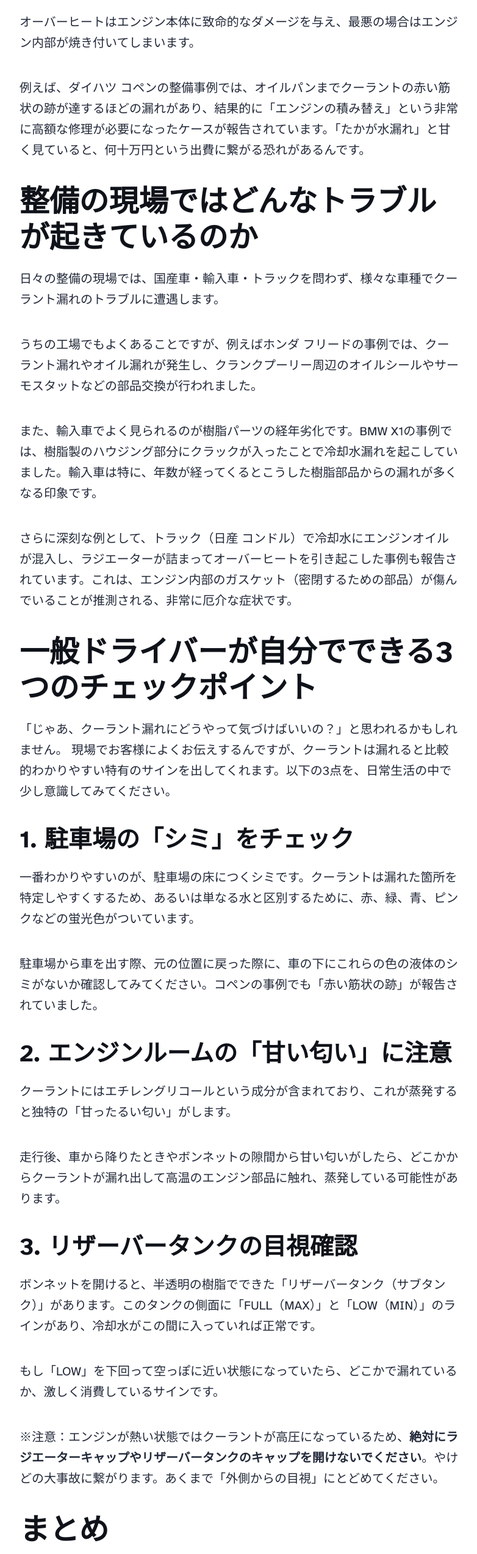
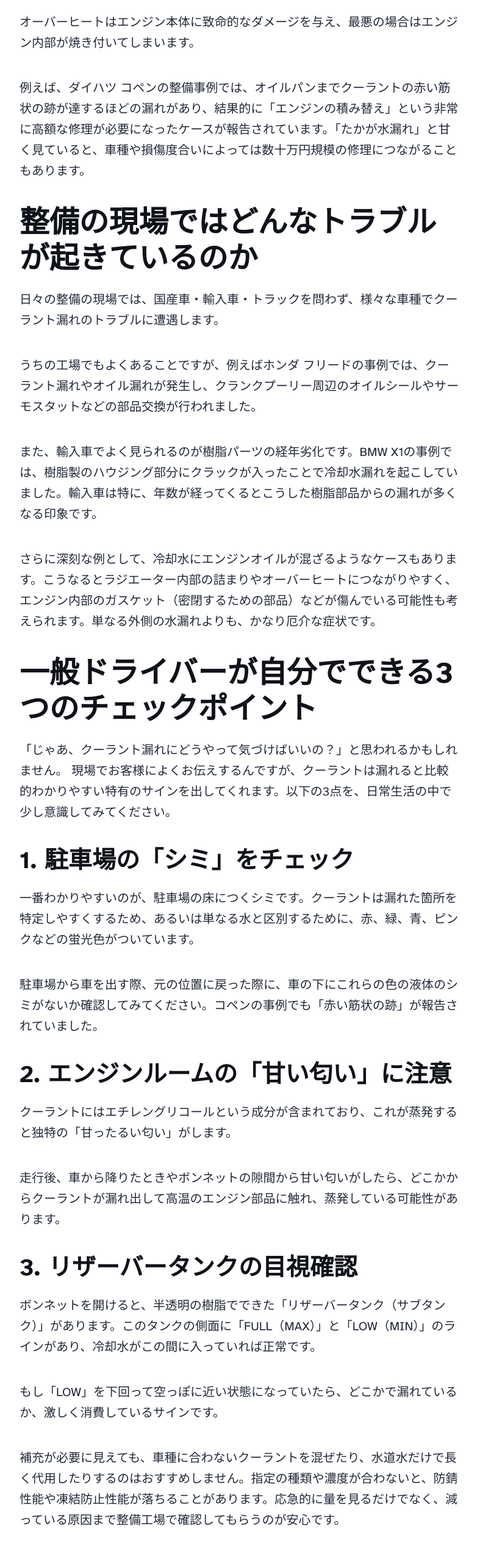
Before and after one commit to tmskawa-byte/kawatms-blog, an Astro site: page /blog/2026-06-16-531307ac in a window 1280 px wide. Shown: the part 2500-5049 px from the top of the page at 61% size, without its empty margins (248-1030 px from the left). Built offline with nearby package versions, Linux system fonts and the light colour scheme; Astro itself is replaced by a stand-in of ours.

Commit message:
fix(blog): tighten coolant leak article claims

```diff
--- a/src/content/blog/2026-06-16-531307ac.md
+++ b/src/content/blog/2026-06-16-531307ac.md
@@ -25,7 +25,7 @@ heroImage: '/images/articles/2026-06-16-531307ac.png'
 
 オーバーヒートはエンジン本体に致命的なダメージを与え、最悪の場合はエンジン内部が焼き付いてしまいます。
 
-例えば、ダイハツ コペンの整備事例では、オイルパンまでクーラントの赤い筋状の跡が達するほどの漏れがあり、結果的に「エンジンの積み替え」という非常に高額な修理が必要になったケースが報告されています。「たかが水漏れ」と甘く見ていると、何十万円という出費に繋がる恐れがあるんです。
+例えば、ダイハツ コペンの整備事例では、オイルパンまでクーラントの赤い筋状の跡が達するほどの漏れがあり、結果的に「エンジンの積み替え」という非常に高額な修理が必要になったケースが報告されています。「たかが水漏れ」と甘く見ていると、車種や損傷度合いによっては数十万円規模の修理につながることもあります。
 
 ## 整備の現場ではどんなトラブルが起きているのか
 
@@ -33,11 +33,9 @@ heroImage: '/images/articles/2026-06-16-531307ac.png'
 
 うちの工場でもよくあることですが、例えばホンダ フリードの事例では、クーラント漏れやオイル漏れが発生し、クランクプーリー周辺のオイルシールやサーモスタットなどの部品交換が行われました。
 
-
-
 また、輸入車でよく見られるのが樹脂パーツの経年劣化です。BMW X1の事例では、樹脂製のハウジング部分にクラックが入ったことで冷却水漏れを起こしていました。輸入車は特に、年数が経ってくるとこうした樹脂部品からの漏れが多くなる印象です。
 
-さらに深刻な例として、トラック（日産 コンドル）で冷却水にエンジンオイルが混入し、ラジエーターが詰まってオーバーヒートを引き起こした事例も報告されています。これは、エンジン内部のガスケット（密閉するための部品）が傷んでいることが推測される、非常に厄介な症状です。
+さらに深刻な例として、冷却水にエンジンオイルが混ざるようなケースもあります。こうなるとラジエーター内部の詰まりやオーバーヒートにつながりやすく、エンジン内部のガスケット（密閉するための部品）などが傷んでいる可能性も考えられます。単なる外側の水漏れよりも、かなり厄介な症状です。
 
 ## 一般ドライバーが自分でできる3つのチェックポイント
 
@@ -62,6 +60,8 @@ heroImage: '/images/articles/2026-06-16-531307ac.png'
 
 もし「LOW」を下回って空っぽに近い状態になっていたら、どこかで漏れているか、激しく消費しているサインです。
 
+補充が必要に見えても、車種に合わないクーラントを混ぜたり、水道水だけで長く代用したりするのはおすすめしません。指定の種類や濃度が合わないと、防錆性能や凍結防止性能が落ちることがあります。応急的に量を見るだけでなく、減っている原因まで整備工場で確認してもらうのが安心です。
+
 ※注意：エンジンが熱い状態ではクーラントが高圧になっているため、**絶対にラジエーターキャップやリザーバータンクのキャップを開けないでください**。やけどの大事故に繋がります。あくまで「外側からの目視」にとどめてください。
 
 ## まとめ
@@ -78,7 +78,7 @@ heroImage: '/images/articles/2026-06-16-531307ac.png'
 
 ## 🛒 整備用品をチェック
 
-記事で紹介した工具・ケミカルの実物は楽天市場でチェックできます。
+クーラント点検や日常整備に使える用品は楽天市場でもチェックできます。購入前には、車種に合う規格・用途か事前に確認してください。
 
 👉 <a href="https://rpx.a8.net/svt/ejp?a8mat=4B5LK1+3GFM7M+2HOM+686ZL&rakuten=y&a8ejpredirect=http%3A%2F%2Fhb.afl.rakuten.co.jp%2Fhgc%2F0ea62065.34400275.0ea62066.204f04c0%2Fa26060120254_4B5LK1_3GFM7M_2HOM_686ZL%3Fpc%3Dhttp%253A%252F%252Fwww.rakuten.co.jp%252F%26m%3Dhttp%253A%252F%252Fm.rakuten.co.jp%252F" rel="sponsored nofollow" target="_blank">楽天市場で整備用品を見る</a>
 
```
